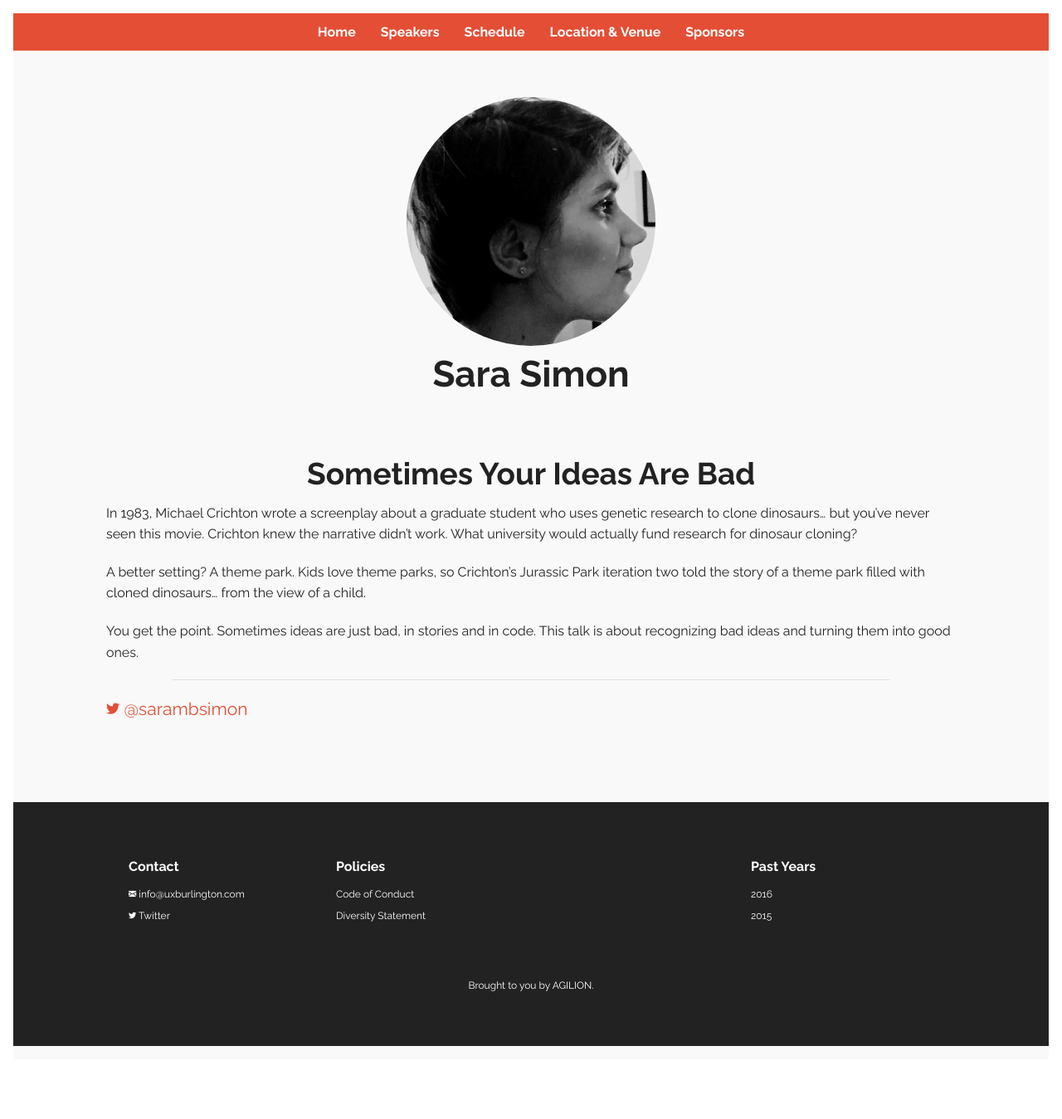
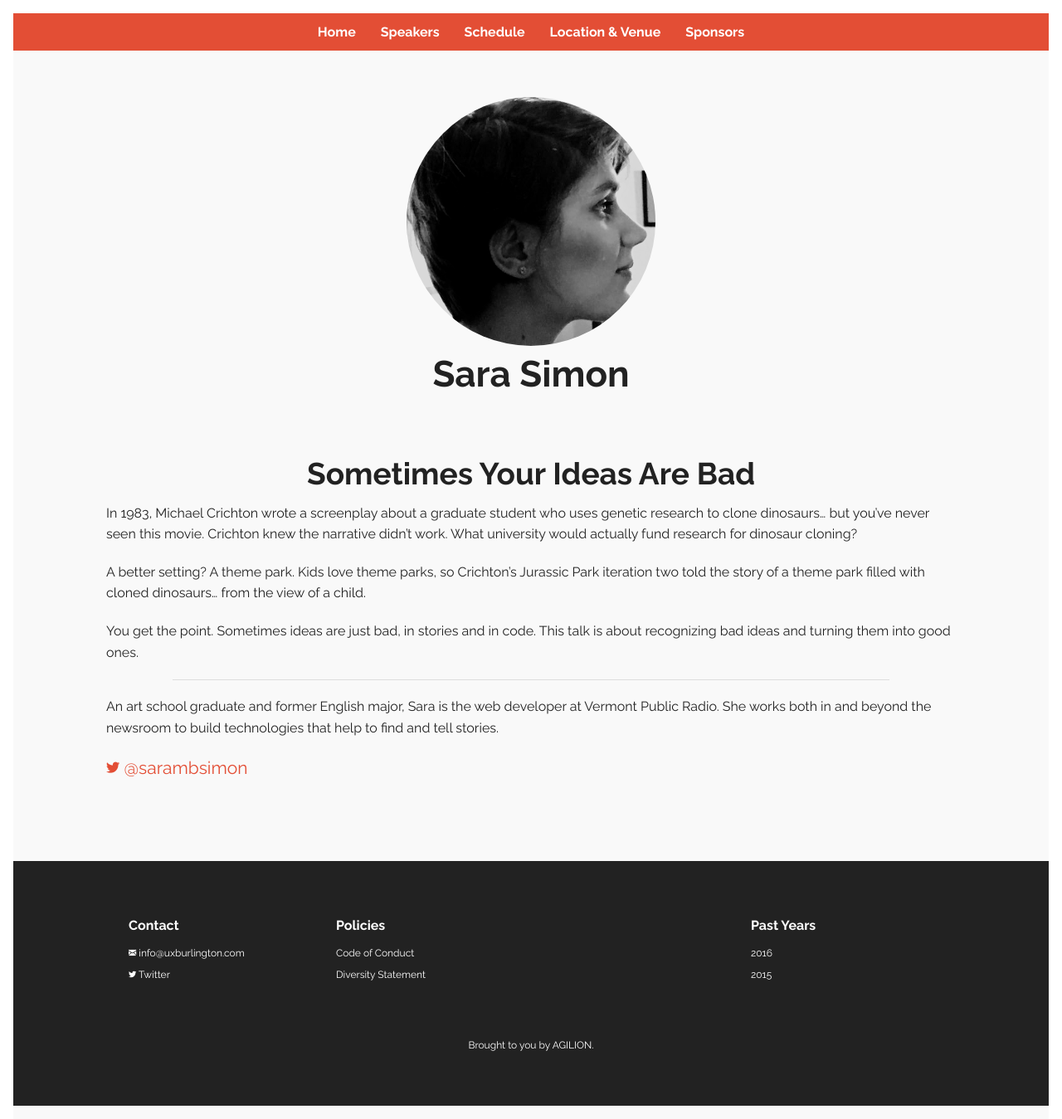
Before and after one commit to AgilionApps/ux-burlington-2017, a Jekyll site: the page built from _posts/speakers/2010-04-10-sara.md, in a window 1280 px wide. Shown: the whole page at 83% size. Built offline with Jekyll 4.4.1, drawn with Linux system fonts in a browser that asks for light colours; some web fonts are replaced; comment, search, counter and statistics services are not loaded; before the commit the page ends 1277 px from its top, so only the background shows below that.

Commit message:
Added Sara's bio

```diff
--- a/_posts/speakers/2010-04-10-sara.md
+++ b/_posts/speakers/2010-04-10-sara.md
@@ -15,3 +15,5 @@ A better setting? A theme park. Kids love theme parks, so Crichton's Jurassic Pa
 You get the point. Sometimes ideas are just bad, in stories and in code. This talk is about recognizing bad ideas and turning them into good ones.
 
 ---
+
+An art school graduate and former English major, Sara is the web developer at Vermont Public Radio. She works both in and beyond the newsroom to build technologies that help to find and tell stories.
```
